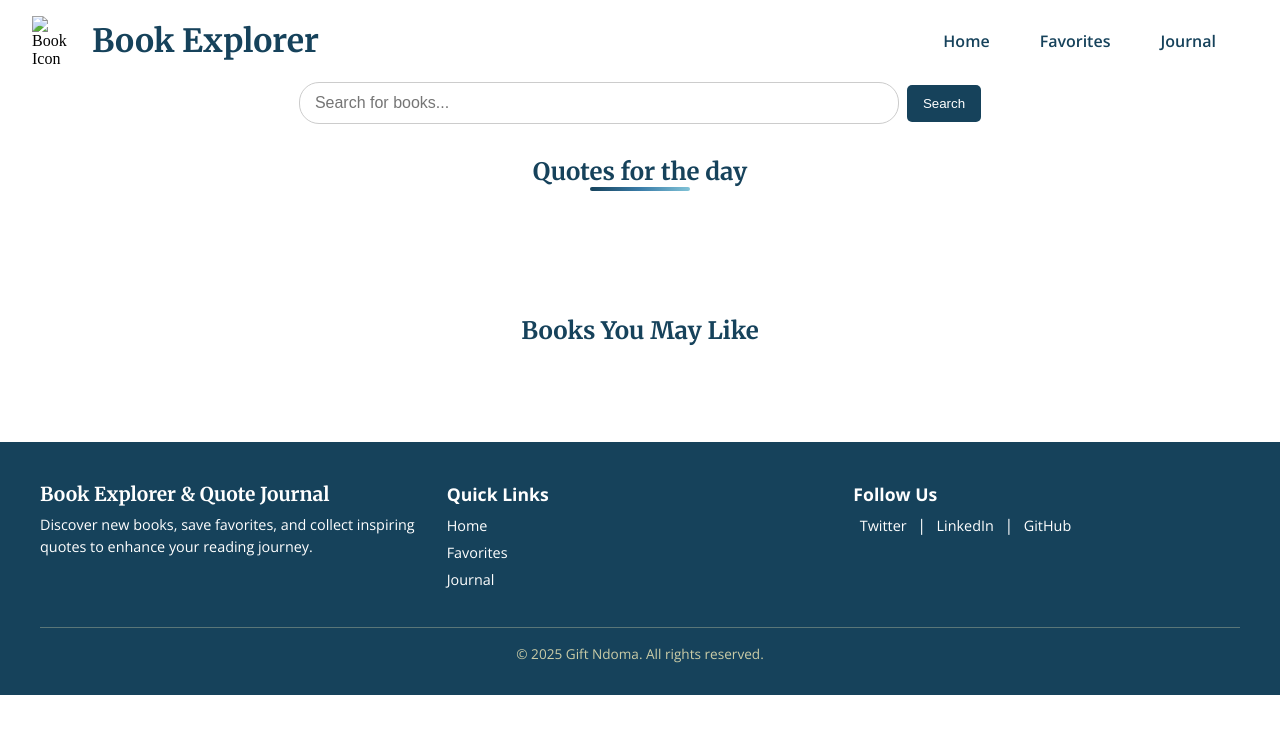
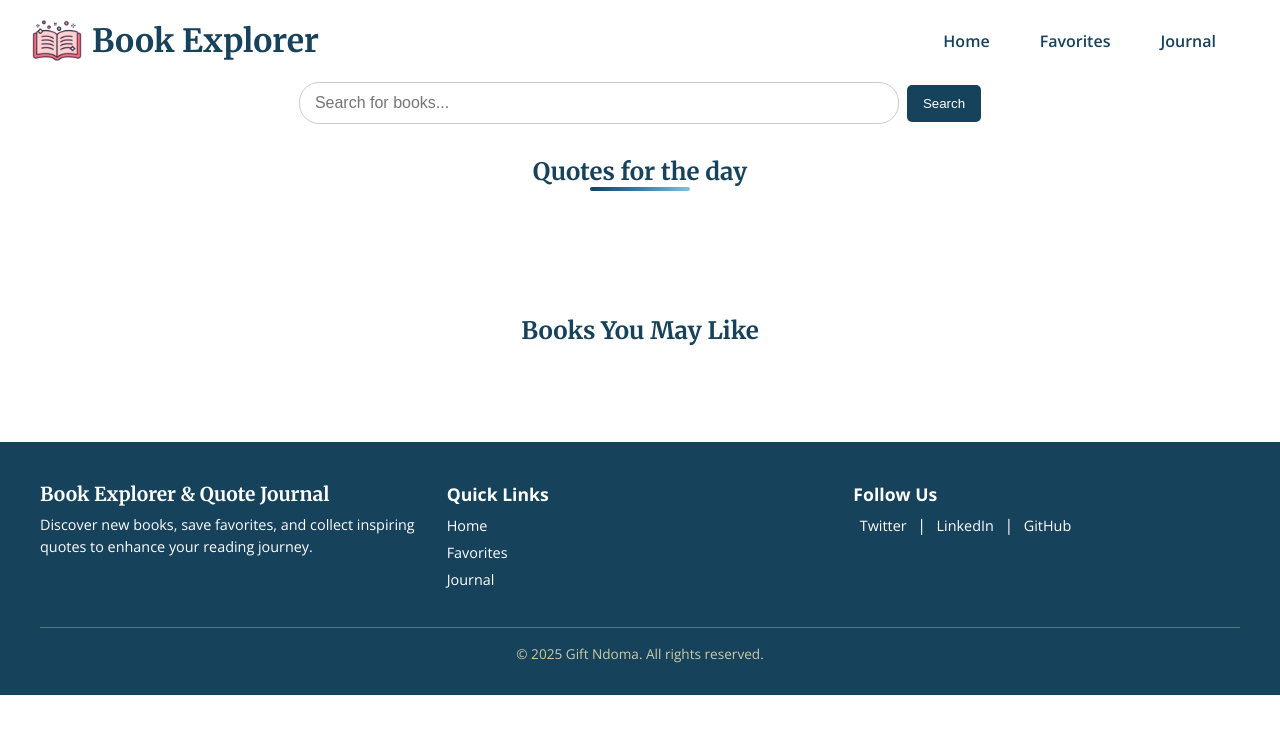
Before and after one commit to gift-ndoma/book_explorer, a plain HTML site: page index.html in a window 1280 px wide. Drawn offline with nearby package versions, Linux system fonts and the light colour scheme; the site is published under a folder, as on GitHub Pages, so addresses that start at the root find nothing; no server answers.

Commit message:
Fix HTML comments and update favicon paths for consistency

```diff
--- a/index.html
+++ b/index.html
@@ -5,13 +5,13 @@
     <meta name="viewport" content="width=device-width, initial-scale=1.0">
     <meta http-equiv="X-UA-Compatible" content="ie=edge">
 
-    <!--SEO Meta Tags
+    <!-- SEO Meta Tags -->
     <title>Book Explorer & Quote Journal</title>
     <meta name="description" content="Discover books and save your favorite quotes with Book Explorer & Quote Journal. Track inspiring lines, explore new titles, and keep a personal digital quote collection.">
     <meta name="keywords" content="books, quotes, journal, reading, Google Books API, inspirational quotes, favorite books, personal quote journal">
     <meta name="author" content="Gift Ndoma">
 
-    Open Graph (Facebook, LinkedIn)
+    <!-- Open Graph (Facebook, LinkedIn) -->
     <meta property="og:title" content="Book Explorer & Quote Journal">
     <meta property="og:description" content="A web app for book lovers to discover books, save favorites, and collect inspiring quotes.">
     <meta property="og:type" content="website">
@@ -19,26 +19,26 @@
     <meta property="og:image" content="https://gift-ndoma.github.io/book_explorer/images/book-icon.png">
     <meta property="og:site_name" content="Book Explorer & Quote Journal">
 
-    Twitter Card (for sharing on Twitter/X)
+    <!-- Twitter Card (for sharing on Twitter/X) -->
     <meta name="twitter:card" content="summary_large_image">
     <meta name="twitter:title" content="Book Explorer & Quote Journal">
     <meta name="twitter:description" content="Discover books, save favorites, and keep a personal journal of inspiring quotes.">
     <meta name="twitter:image" content="https://gift-ndoma.github.io/book_explorer/images/book-icon.png">
-    <meta name="twitter:creator" content="@yourhandle"> -->
+    <meta name="twitter:creator" content="@yourhandle">
 
     <!-- Favicon -->
-    <link rel="icon" href="/images/book-icon.png" type="image/x-icon">
-    <link rel="icon" type="image/png" sizes="32x32" href="/images/book-icon.png">
-    <link rel="icon" type="image/png" sizes="16x16" href="/images/book-icon.png">
+    <link rel="icon" href="./images/book-icon.png" type="image/x-icon">
+    <link rel="icon" type="image/png" sizes="32x32" href="./images/book-icon.png">
+    <link rel="icon" type="image/png" sizes="16x16" href="./images/book-icon.png">
 
     <!--Fonts-->
     <link rel="preconnect" href="https://fonts.googleapis.com">
     <link rel="preconnect" href="https://fonts.gstatic.com" crossorigin>
+    <link rel="canonical" href="https://gift-ndoma.github.io/book_explorer/">
     <link href="https://fonts.googleapis.com/css2?family=Merriweather:ital,opsz,wght@0,18..144,300..900;1,18..144,300..900&family=Open+Sans:ital,wght@0,300..800;1,300..800&display=swap" rel="stylesheet">
 
     <!-- Stylesheet -->
     <link rel="stylesheet" href="./styles/index.css">
-
     <script src="./scripts/index.js" defer></script>
 
 </head>
@@ -46,7 +46,7 @@
     <header>
         <div class="hero-section">
             <div class="hero-1">
-                <img src="/images/book-icon.png" alt="Book Icon" class="hero-icon" width="50" height="50">
+                <img src="./images/book-icon.png" alt="Book Icon" class="hero-icon" width="50" height="50">
                 <h1>Book Explorer</h1>
             </div>
             <nav>
```
